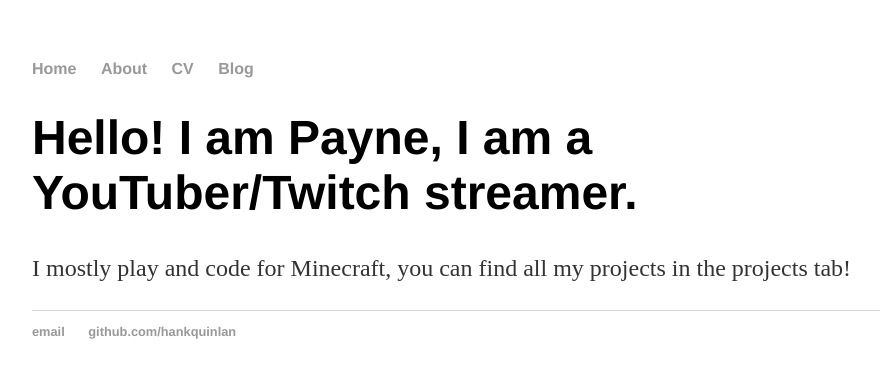
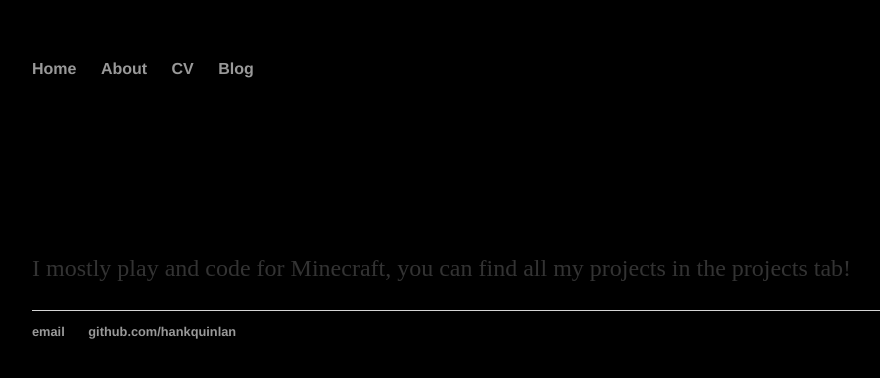
Before and after one commit to ThePayneMaster/payne.yt, a Jekyll site: the page built from index.html, in a window 1280 px wide. Shown: the top 378 px of the page, without its empty margins (160-1040 px from the left). Built offline with Jekyll 4.4.1, drawn with Linux system fonts in a browser that asks for light colours.

Commit message:
Update main.css

```diff
--- a/css/main.css
+++ b/css/main.css
@@ -1,6 +1,8 @@
 body {
     margin: 60px auto;
     width: 70%;
+    background-color: black;
+
 }
 nav ul, footer ul {
     font-family:'Helvetica', 'Arial', 'Sans-Serif';
```
